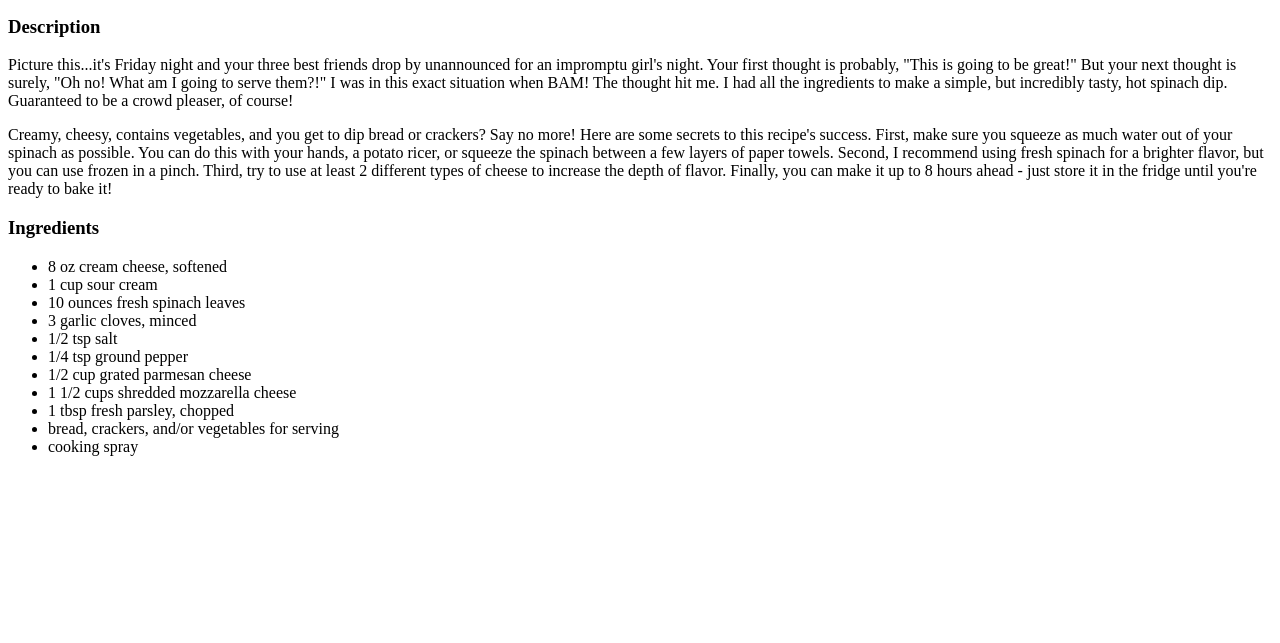
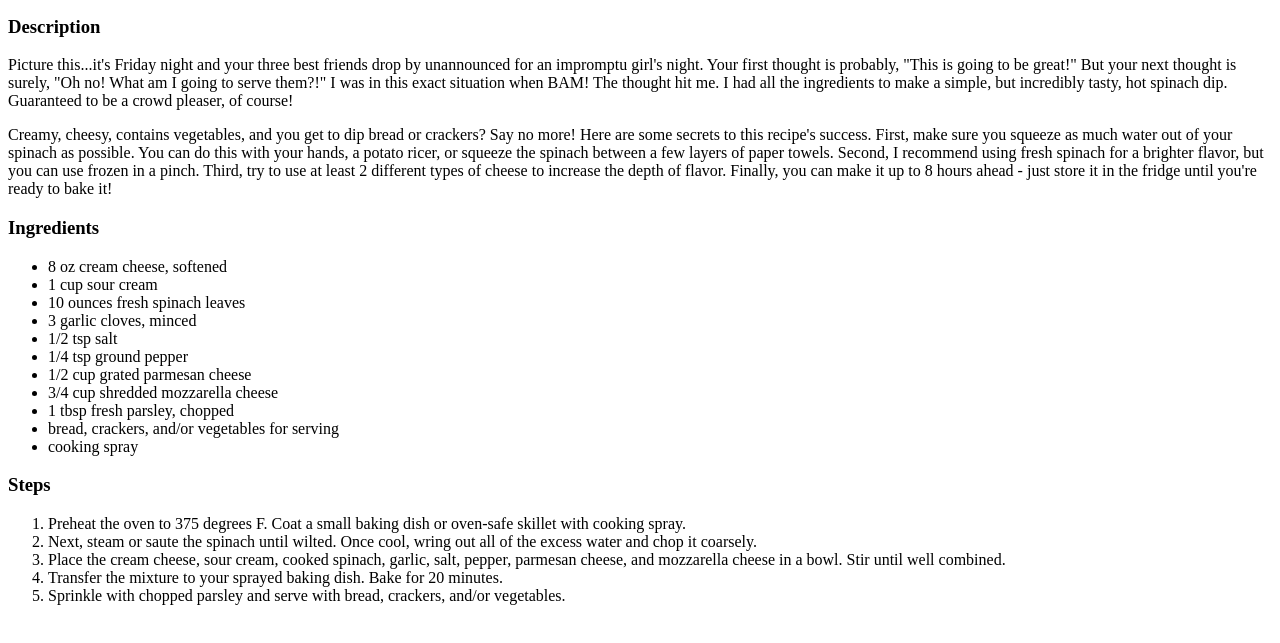
Before and after one commit to plkbrown/odin-recipes, a plain HTML site: page recipes/hotspinachdip.html in a window 1280 px wide. Shown: the part 101-744 px from the top of the page. Drawn offline with Linux system fonts and the light colour scheme.

Commit message:
Add steps section with ordered list of steps and correct an ingredient

```diff
--- a/recipes/hotspinachdip.html
+++ b/recipes/hotspinachdip.html
@@ -21,10 +21,18 @@
             <li>1/2 tsp salt</li>
             <li>1/4 tsp ground pepper</li>
             <li>1/2 cup grated parmesan cheese</li>
-            <li>1 1/2 cups shredded mozzarella cheese</li>
+            <li>3/4 cup shredded mozzarella cheese</li>
             <li>1 tbsp fresh parsley, chopped</li>
             <li>bread, crackers, and/or vegetables for serving</li>
             <li>cooking spray</li>
         </ul>
+        <h3>Steps</h3>
+        <ol>
+            <li>Preheat the oven to 375 degrees F. Coat a small baking dish or oven-safe skillet with cooking spray.</li>
+            <li>Next, steam or saute the spinach until wilted. Once cool, wring out all of the excess water and chop it coarsely.</li>
+            <li>Place the cream cheese, sour cream, cooked spinach, garlic, salt, pepper, parmesan cheese, and mozzarella cheese in a bowl. Stir until well combined.</li>
+            <li>Transfer the mixture to your sprayed baking dish. Bake for 20 minutes.</li>
+            <li>Sprinkle with chopped parsley and serve with bread, crackers, and/or vegetables.</li>
+        </ol>
     </body>
 </html>
```
